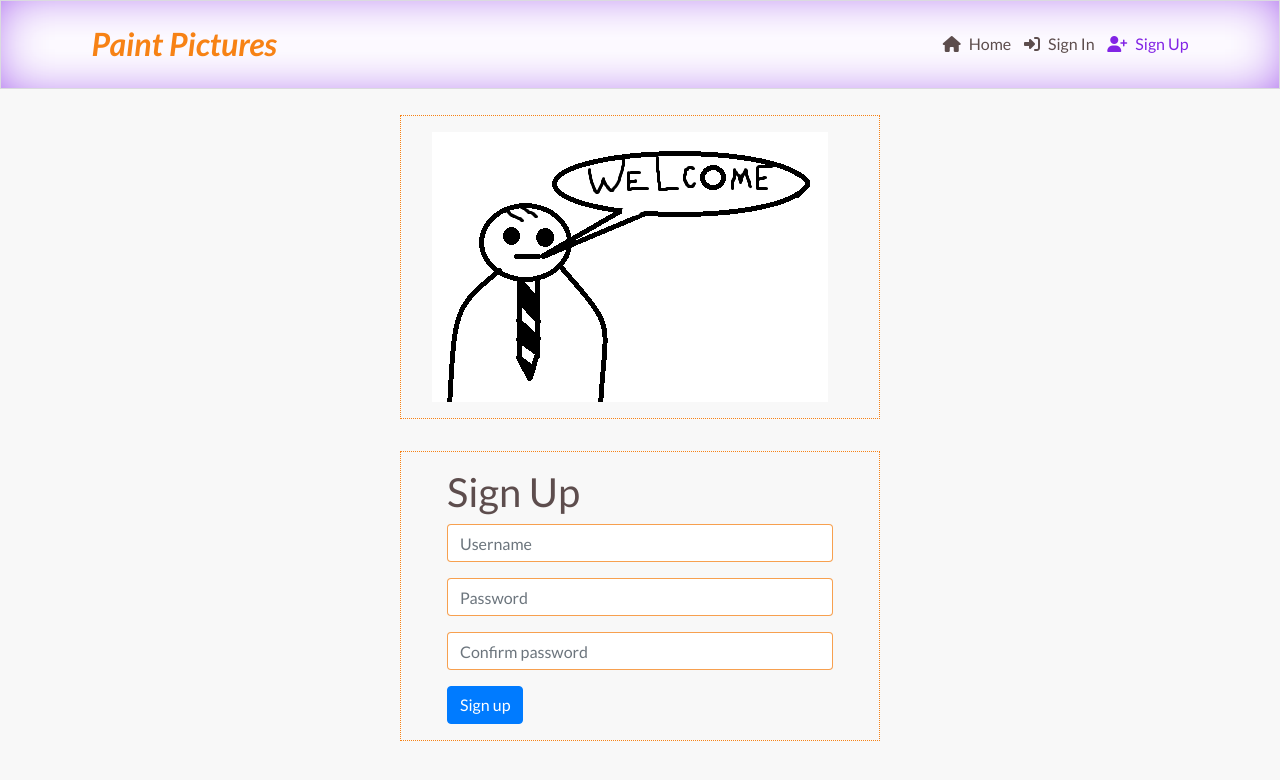
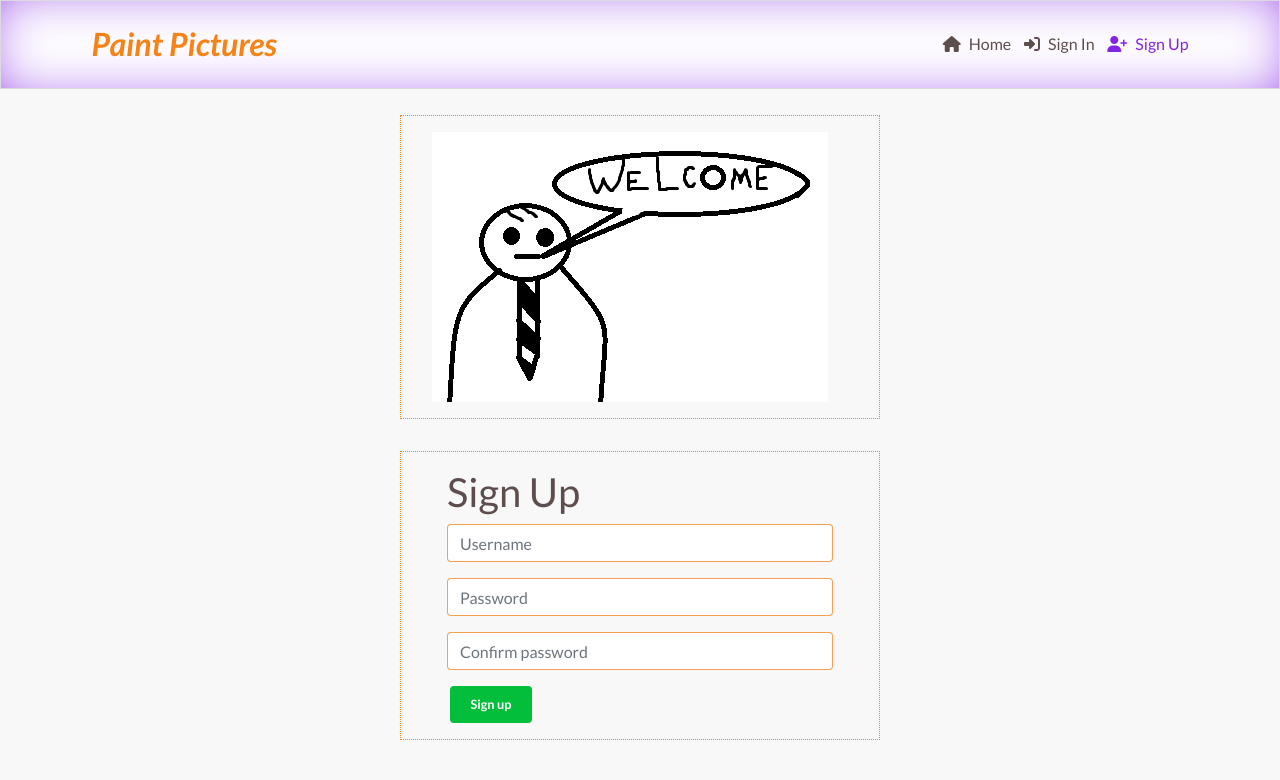
Before and after one commit to Belan-Mihail/paint_picture, a React (Create React App) app: page /signup in a window 1280 px wide. Shown: the top 780 px of the page. Built offline with nearby package versions, Linux system fonts and the light colour scheme.

Commit message:
adding general styles for the button

```diff
--- a/src/pages/auth/SignUpForm.js
+++ b/src/pages/auth/SignUpForm.js
@@ -6,6 +6,7 @@ import { Form } from "react-bootstrap";
 import { Button } from "react-bootstrap";
 import { Image } from "react-bootstrap";
 import styles from "../../styles/SignInUpForm.module.css";
+import btnStyles from "../../styles/Button.module.css";
 import SignUpPicture from '../../assets/signuppicture.png'
 
 const SignUpForm = () => {
@@ -56,6 +57,7 @@ const SignUpForm = () => {
 
             <Button
               type="submit"
+              className={`${btnStyles.Button} ${btnStyles.Main}`}
             >
               Sign up
             </Button>
--- /dev/null
+++ b/src/styles/Button.module.css
@@ -0,0 +1,27 @@
+.Button {
+  font-size: 0.8rem;
+  font-weight: 700;
+  align-self: center;
+  border-color: transparent;
+  padding: 0.5rem 1.2rem;
+  margin-left: 0.2rem;
+  margin-right: 0.2rem;
+  color: #fff;
+}
+
+.Button:hover {
+  opacity: 0.8;
+  border-color: transparent;
+  cursor: pointer;
+}
+
+.Main {
+  background: #02be3a;
+}
+
+.Main:hover,
+.Main:hover:active,
+.Main:active,
+.Main:focus {
+  background: #f78215 !important;
+}
```
